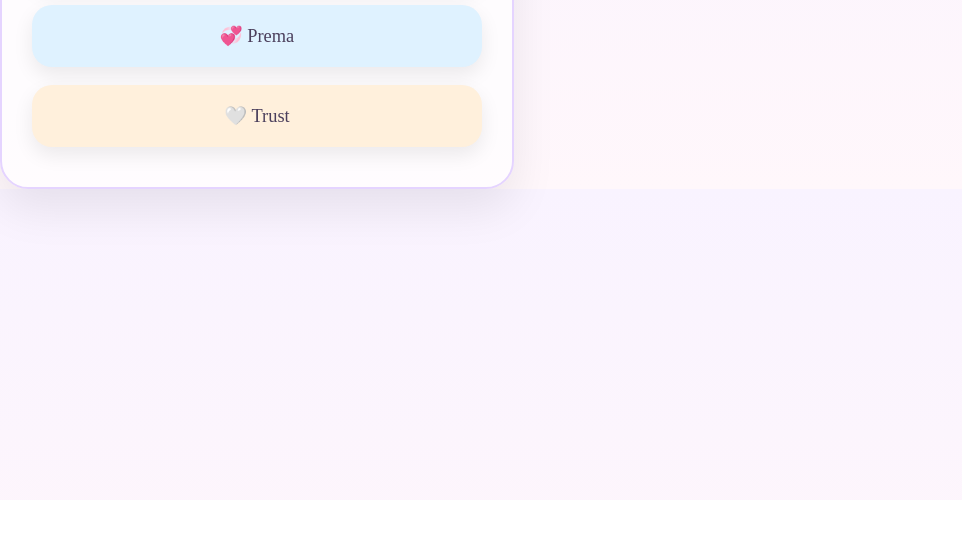
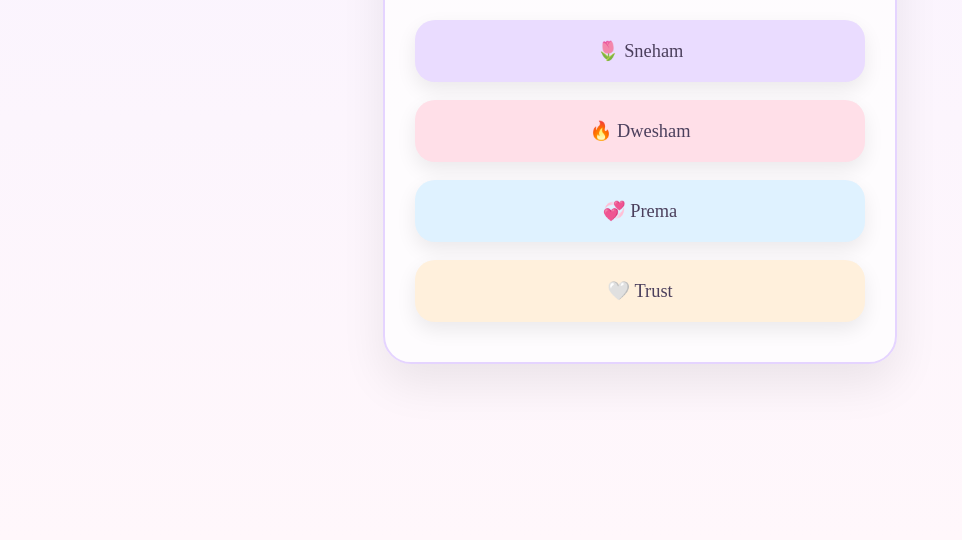
Before and after one commit to mansagadhamsetty/My, a plain HTML site: page our-story.html in a window 1280 px wide. Shown: the part 300-840 px from the top of the page, without its empty margins (0-962 px from the left). Before the commit the page ends 800 px from the top, so only its background shows below. Drawn offline with Linux system fonts and the light colour scheme.

Commit message:
Update style.css

```diff
--- a/style.css
+++ b/style.css
@@ -3,6 +3,15 @@ body {
     font-family: 'Playfair Display', serif;
     background: linear-gradient(to bottom, #f9f3ff, #fff7fb);
     overflow-x: hidden;
+}
+
+.page-wrapper {
+    min-height: 100vh;
+    display: flex;
+    justify-content: center;
+    align-items: center;
+    background: linear-gradient(to bottom, #f9f3ff, #fff7fb);
+    padding: 20px;
 }
 
 /* Center entire page */
@@ -95,6 +104,7 @@ body {
 
     /* Soft shadow */
     box-shadow: 0 20px 45px rgba(0,0,0,0.08);
+    position: relative;
 }
 
 /* Title */
```
